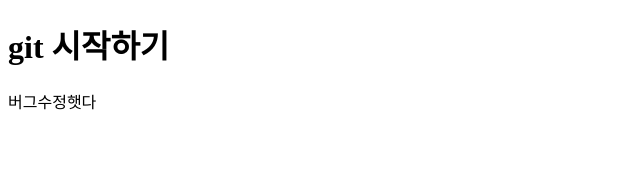
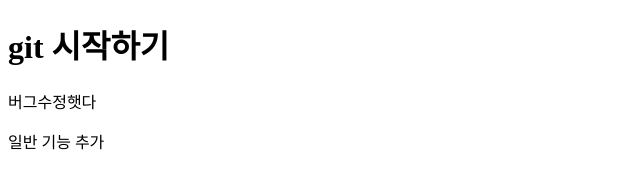
Before and after one commit to an102030/0320, a plain HTML site: page index.html in a window 1280 px wide. Shown: the whole page, without its empty margins (0-640 px from the left). Drawn offline with Linux system fonts and the light colour scheme.

Commit message:
일반 기능 추가

```diff
--- a/index.html
+++ b/index.html
@@ -13,6 +13,9 @@
       <p>
         버그수정햇다
       </p>
+      <p>
+        일반 기능 추가
+      </p>
     </header>
   </div>
 </body>
```
